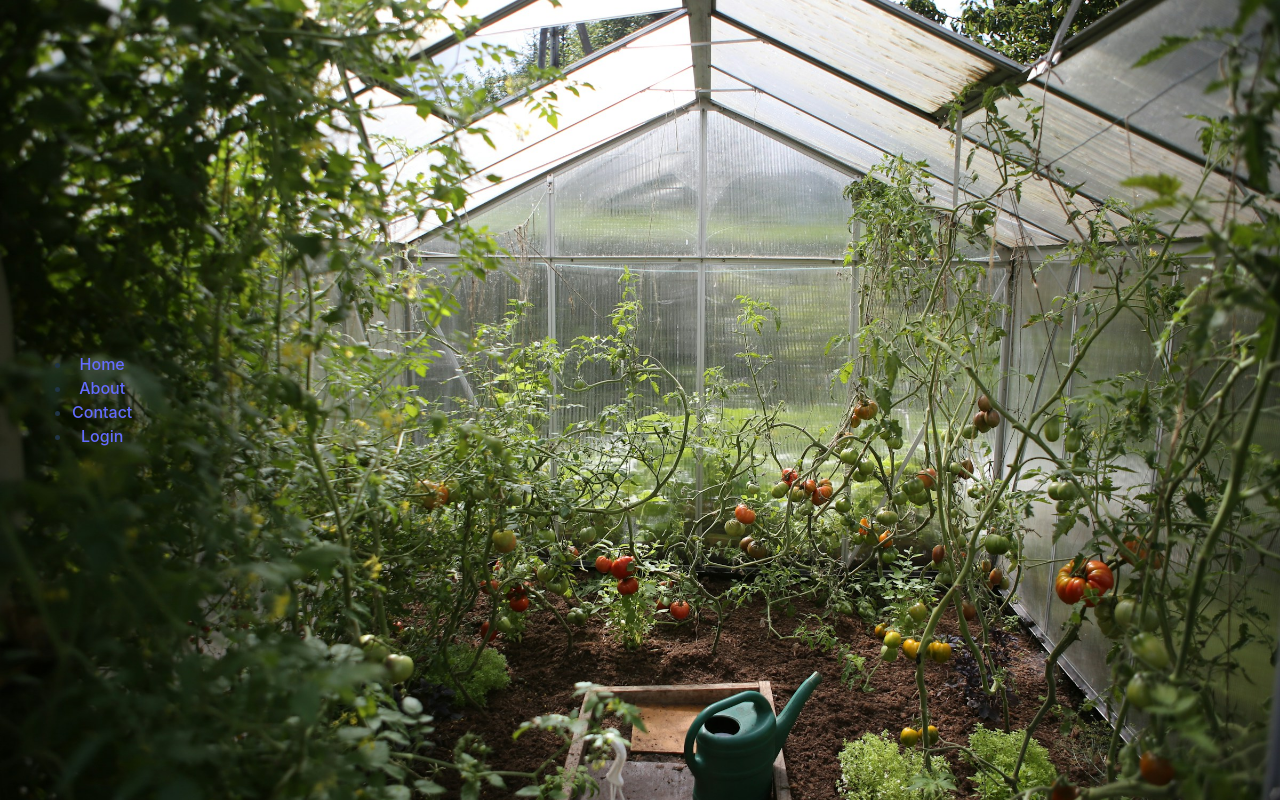
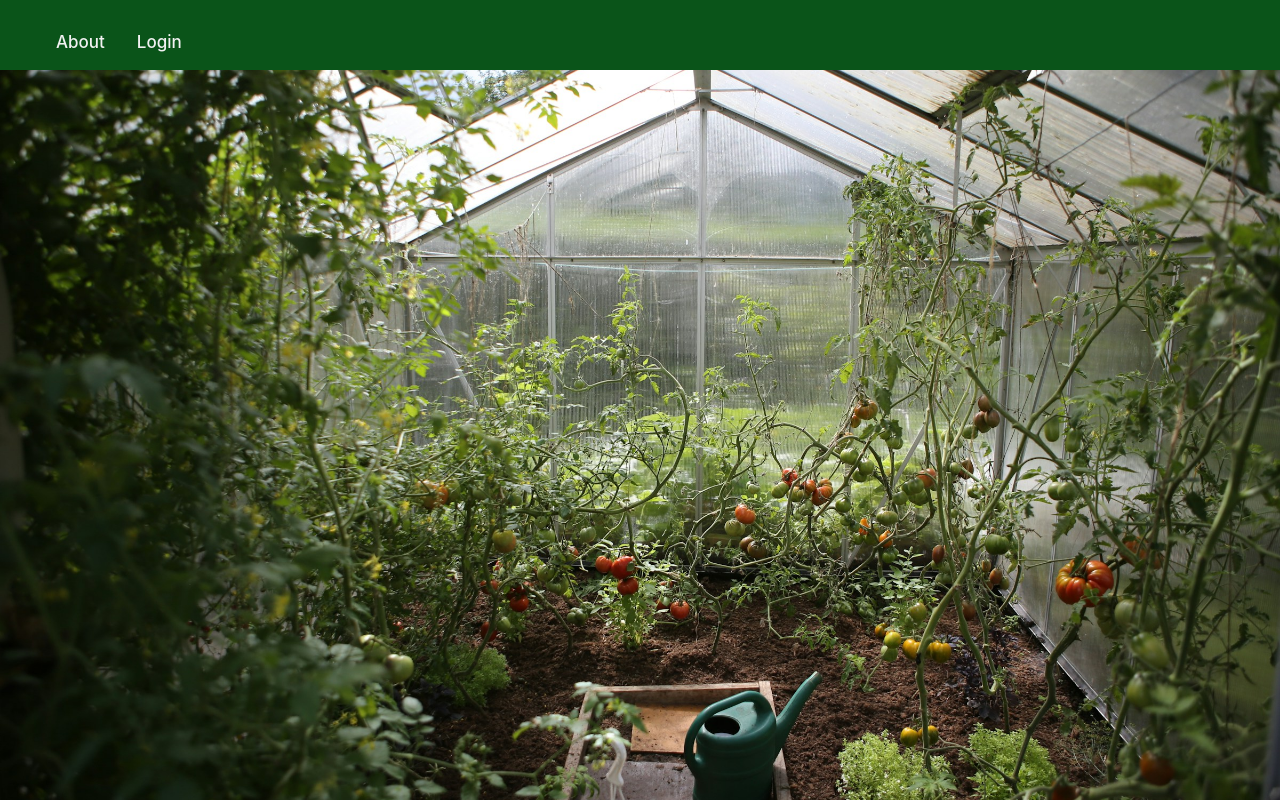
Before and after one commit to AmyRoys/LooseyGoosey, a React (Vite) app: page / in a window 1280 px wide. Built offline with nearby package versions, Linux system fonts and the light colour scheme.

Commit message:
Update navbar & add stylings

```diff
--- a/src/components/NavBar.tsx
+++ b/src/components/NavBar.tsx
@@ -1,13 +1,11 @@
 import React from 'react';
-
+import '../styles/Navbar.css';
 const Navbar: React.FC = () => {
   return (
-    <nav>
+    <nav className='topbar'>
       <ul>
-        <li><a href="/">Home</a></li>
-        <li><a href="/about">About</a></li>
-        <li><a href="/contact">Contact</a></li>
-        <li><a href="/login">Login</a></li>
+        <a href="/about">About</a>
+        <a href="/login">Login</a>
       </ul>
     </nav>
   );
--- a/src/styles/NavBar.css
+++ b/src/styles/NavBar.css
@@ -0,0 +1,17 @@
+.topbar{
+    position: fixed;
+    top: 0;
+    left: 0;
+    width: 100%;
+    background-color: #0a5419;
+    overflow: hidden;
+}
+.topbar a{
+    float: left;
+    display: block;
+    color: #f2f2f2;
+    text-align: center;
+    padding: 14px 16px;
+    text-decoration: none;
+    font-size: 17px;
+}
```
